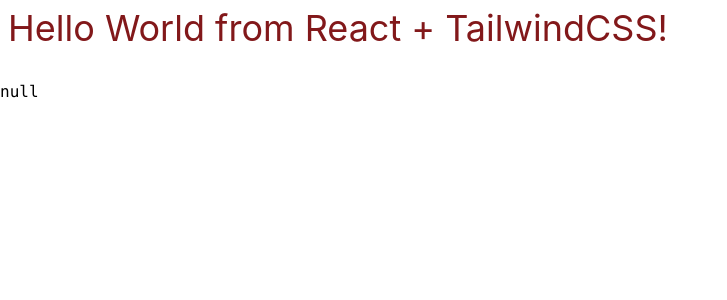
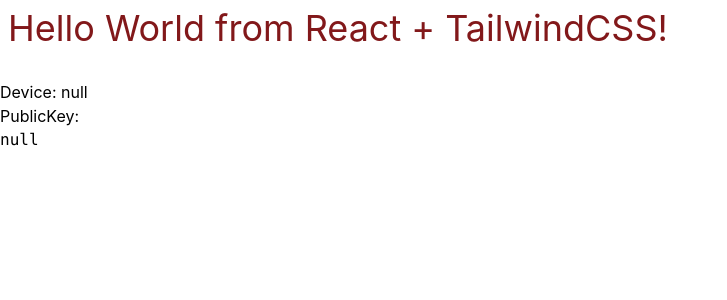
Before and after one commit to MaxLehmann01/lomi-client, a React (Vite) app: page / in a window 1280 px wide. Shown: the top 300 px of the page, without its empty margins (0-727 px from the left). Built offline with nearby package versions, Linux system fonts and the light colour scheme.

Commit message:
Added: ipcHandlers for retrieving device info and public key

```diff
--- a/src/main/index.ts
+++ b/src/main/index.ts
@@ -2,11 +2,22 @@
 import path from 'path';
 import ApiRequestIpcHandler from '@main/modules/Api/IpcHandlers/Request';
 import { getOrCreateDeviceIdentity } from '@main/modules/DeviceIdentity/DeviceIdentity';
+import DeviceIdentityGetDeviceIpcHandler from '@main/modules/DeviceIdentity/IpcHandlers/GetDevice';
+import DeviceIdentityGetPublicKeyIpcHandler from '@main/modules/DeviceIdentity/IpcHandlers/GetPublicKey';
 
 app.whenReady().then(async () => {
     await getOrCreateDeviceIdentity();
 
     ipcMain.handle('api:request', ApiRequestIpcHandler);
+
+    ipcMain.handle(
+        'deviceIdentity:getDevice',
+        DeviceIdentityGetDeviceIpcHandler
+    );
+    ipcMain.handle(
+        'deviceIdentity:getPublicKey',
+        DeviceIdentityGetPublicKeyIpcHandler
+    );
 
     const mainWindow = new BrowserWindow({
         width: 1280,
--- a/src/main/modules/Api/IpcHandlers/Request.ts
+++ b/src/main/modules/Api/IpcHandlers/Request.ts
@@ -1,5 +1,5 @@
 import { IpcMainInvokeEvent } from 'electron';
-import { IpcAxiosRequestConfig, IpcAxiosResult } from '@shared/types/Api';
+import { IpcAxiosRequestConfig, IpcAxiosResult } from '@shared/Types/Api';
 import axios from 'axios';
 
 export default async function ApiRequestIpcHandler(
--- a/src/main/modules/DeviceIdentity/DeviceIdentity.ts
+++ b/src/main/modules/DeviceIdentity/DeviceIdentity.ts
@@ -1,4 +1,5 @@
 import {
+    Device,
     DeviceIdentity,
     DeviceIdentityRecord,
     Keypair,
@@ -85,6 +86,14 @@
     );
 }
 
+function getCachedDeviceIdentity(): DeviceIdentity {
+    if (!cachedDeviceIdentity) {
+        throw new Error('Device identity has not been initialized yet.');
+    }
+
+    return cachedDeviceIdentity;
+}
+
 export async function getOrCreateDeviceIdentity(): Promise<DeviceIdentity> {
     if (cachedDeviceIdentity) {
         return cachedDeviceIdentity;
@@ -124,3 +133,11 @@
         return cachedDeviceIdentity;
     }
 }
+
+export function getDevice(): Device {
+    return getCachedDeviceIdentity().device;
+}
+
+export function getPublicKey(): Keypair['publicKey'] {
+    return getCachedDeviceIdentity().keypair.publicKey;
+}
--- /dev/null
+++ b/src/main/modules/DeviceIdentity/IpcHandlers/GetDevice.ts
@@ -0,0 +1,8 @@
+import { IpcMainInvokeEvent } from 'electron';
+import { getDevice } from '@main/modules/DeviceIdentity/DeviceIdentity';
+
+export default async function DeviceIdentityGetDeviceIpcHandler(
+    _: IpcMainInvokeEvent
+) {
+    return getDevice();
+}
--- /dev/null
+++ b/src/main/modules/DeviceIdentity/IpcHandlers/GetPublicKey.ts
@@ -0,0 +1,8 @@
+import { IpcMainInvokeEvent } from 'electron';
+import { getPublicKey } from '@main/modules/DeviceIdentity/DeviceIdentity';
+
+export default async function DeviceIdentityGetPublicKeyIpcHandler(
+    _: IpcMainInvokeEvent
+) {
+    return getPublicKey();
+}
--- a/src/preload/index.d.ts
+++ b/src/preload/index.d.ts
@@ -1,4 +1,6 @@
 import { IpcAxiosRequestConfig, IpcAxiosResponse, IpcAxiosResult } from '../shared/types/Api';
+import { Device } from '../main/modules/DeviceIdentity/Types';
+import { Keypair } from '../shared/types/DeviceIdentity';
 
 declare global {
     interface Window {
@@ -7,6 +9,10 @@
                 requestConfig: IpcAxiosRequestConfig,
             ) => Promise<IpcAxiosResult<T>>
         };
+        deviceIdentity: {
+            getDevice: () => Promise<Device>,
+            getPublicKey: () => Promise<Keypair['publicKey']>,
+        }
     }
 }
 
--- a/src/preload/index.ts
+++ b/src/preload/index.ts
@@ -1,5 +1,6 @@
 import { contextBridge, ipcRenderer } from 'electron';
-import { IpcAxiosRequestConfig, IpcAxiosResult } from '@shared/types/Api';
+import { IpcAxiosRequestConfig, IpcAxiosResult } from '@shared/Types/Api';
+import { Device, Keypair } from '@shared/Types/DeviceIdentity';
 
 contextBridge.exposeInMainWorld('electron', {
     process: {
@@ -14,3 +15,12 @@
         return ipcRenderer.invoke('api:request', requestConfig);
     },
 });
+
+contextBridge.exposeInMainWorld('deviceIdentity', {
+    getDevice: (): Promise<Device> => {
+        return ipcRenderer.invoke('deviceIdentity:getDevice');
+    },
+    getPublicKey: (): Promise<Keypair['publicKey']> => {
+        return ipcRenderer.invoke('deviceIdentity:getPublicKey');
+    },
+});
--- a/src/renderer/src/App.tsx
+++ b/src/renderer/src/App.tsx
@@ -1,9 +1,14 @@
 import { apiRequest } from '@renderer/src/services/Api';
 import { useEffect, useState } from 'react';
 import { IpcAxiosResult } from '@shared/Types/Api';
+import { Device, Keypair } from '@shared/Types/DeviceIdentity';
 
 export default function App() {
     const [response, setResponse] = useState<IpcAxiosResult | null>(null);
+    const [device, setDevice] = useState<Device | null>(null);
+    const [publicKey, setPublicKey] = useState<Keypair['publicKey'] | null>(
+        null
+    );
 
     const fetchAndSetData = async () => {
         const response = await apiRequest({
@@ -12,6 +17,8 @@
         });
 
         setResponse(response);
+        setDevice(await window.deviceIdentity.getDevice());
+        setPublicKey(await window.deviceIdentity.getPublicKey());
     };
 
     useEffect(() => {
@@ -24,6 +31,10 @@
                 Hello World from React + TailwindCSS!
             </h1>
             <br />
+            <span>Device: {JSON.stringify(device)}</span>
+            <br />
+            <span>PublicKey: {publicKey}</span>
+            <br />
             <pre>{JSON.stringify(response, null, 2)}</pre>
         </div>
     );
--- a/src/renderer/src/services/Api.ts
+++ b/src/renderer/src/services/Api.ts
@@ -1,4 +1,4 @@
-import { IpcAxiosRequestConfig, IpcAxiosResult } from '@shared/types/Api';
+import { IpcAxiosRequestConfig, IpcAxiosResult } from '@shared/Types/Api';
 
 export async function apiRequest(
     requestConfig: IpcAxiosRequestConfig
--- /dev/null
+++ b/src/shared/Types/DeviceIdentity.ts
@@ -0,0 +1,9 @@
+export type Device = {
+    id: string;
+    name: string;
+};
+
+export type Keypair = {
+    privateKey: string;
+    publicKey: string;
+};
```
Also changed, not shown: src/main/modules/DeviceIdentity/Types.ts (+1 -9 lines).
